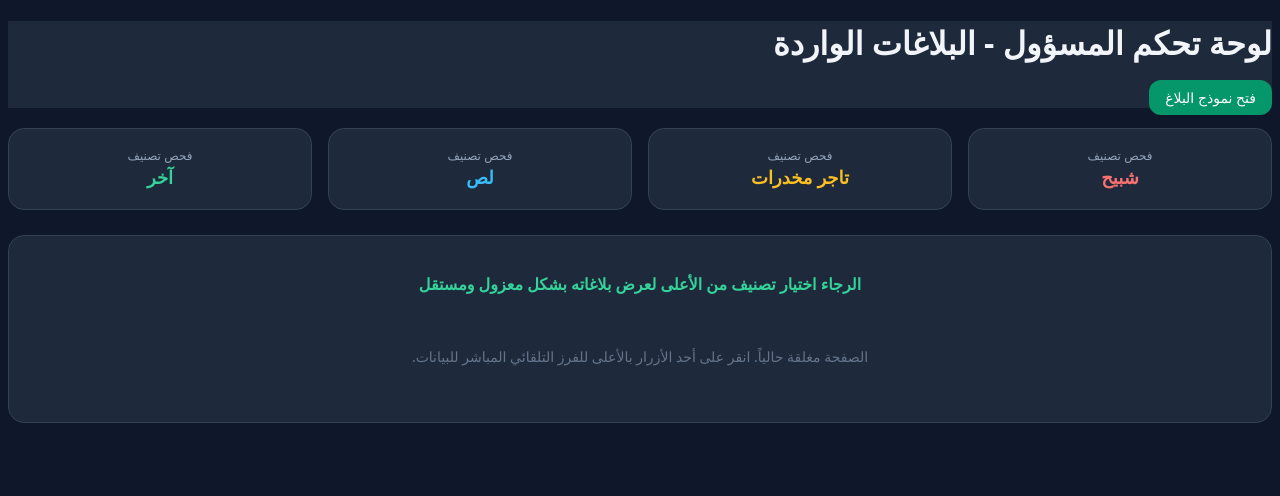
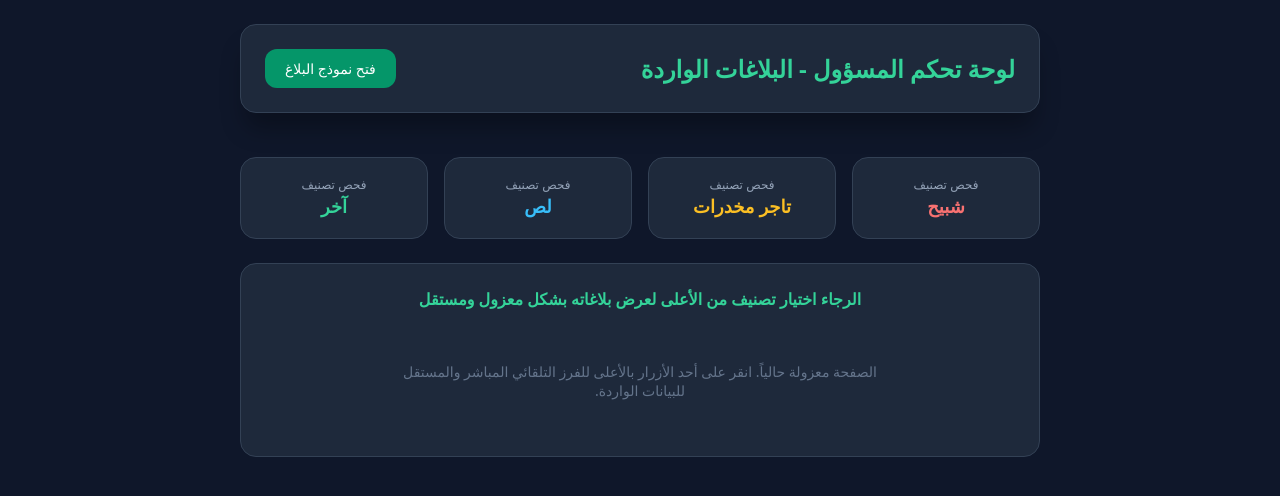
Before and after one commit to betarra/secure-reports-app, a Flask app: page /admin in a window 1280 px wide. Shown: the top 496 px of the page. Run offline with Flask 3, Linux system fonts and the light colour scheme.

Commit message:
Update admin.html

```diff
--- a/templates/admin.html
+++ b/templates/admin.html
@@ -4,60 +4,79 @@
     <meta charset="UTF-8">
     <meta name="viewport" content="width=device-width, initial-scale=1.0">
     <title>لوحة تحكم المسؤول - البلاغات الواردة</title>
-    <script src="https://cloudflare.com" defer></script>
     <style>
-        body { background-color: #0f172a !important; color: #f1f5f9 !important; font-family: system-ui, sans-serif; }
-        .bg-slate-800 { background-color: #1e293b !important; }
-        .border-slate-700 { border-color: #334155 !important; }
-        .tab-btn { transition: all 0.2s ease; }
+        body { background-color: #0f172a !important; color: #f1f5f9 !important; font-family: system-ui, -apple-system, sans-serif; margin: 0; padding: 24px; }
+        .container { max-width: 800px; margin: 0 auto; display: flex; flex-direction: column; gap: 24px; }
+        .header { display: flex; justify-content: space-between; align-items: center; background-color: #1e293b; padding: 24px; border-radius: 16px; border: 1px solid #334155; box-shadow: 0 20px 25px -5px rgb(0 0 0 / 0.3); }
+        .header h1 { margin: 0; font-size: 24px; color: #34d399; }
+        .btn-link { background-color: #059669; padding: 10px 20px; border-radius: 12px; color: white; text-decoration: none; font-size: 14px; font-weight: 500; transition: background 0.2s; }
+        .btn-link:hover { background-color: #047857; }
+        .tabs-grid { display: flex; gap: 16px; flex-wrap: wrap; margin-top: 20px; }
+        .tab-btn { flex: 1; min-width: 140px; padding: 20px; border-radius: 16px; cursor: pointer; background-color: #1e293b; border: 1px solid #334155; text-align: center; color: white; transition: transform 0.1s; }
+        .tab-btn:active { transform: scale(0.98); }
+        .content-box { padding: 24px; border-radius: 16px; background-color: #1e293b; border: 1px solid #334155; }
+        .content-title { font-size: 16px; font-weight: bold; color: #34d399; margin-top: 0; margin-bottom: 20px; text-align: center; }
+        .cards-list { display: flex; flex-direction: column; gap: 16px; max-width: 550px; margin: 0 auto; }
+        .card { background-color: #0f172a; padding: 20px; border-radius: 12px; border: 1px solid #334155; display: flex; flex-direction: column; gap: 12px; box-shadow: 0 4px 6px -1px rgb(0 0 0 / 0.1); }
+        .info-grid { font-size: 14px; color: white; display: grid; grid-template-columns: 1fr 1fr; gap: 10px; }
+        .info-label { color: #94a3b8; font-weight: normal; }
+        .block-section { border-top: 1px solid #334155; padding-top: 10px; font-size: 14px; }
+        .block-title { color: #94a3b8; display: block; margin-bottom: 6px; }
+        .block-text { background-color: #1e293b; padding: 12px; border-radius: 8px; font-size: 13px; color: #cbd5e1; border: 1px solid #334155; line-height: 1.5; }
+        .media-box { background-color: #1e293b; padding: 12px; border-radius: 8px; border: 1px solid #334155; text-align: center; }
+        .download-btn { background-color: #2563eb; color: white; padding: 6px 14px; border-radius: 6px; font-size: 12px; text-decoration: none; display: inline-block; font-weight: 500; border: none; cursor: pointer; }
+        .download-btn:hover { background-color: #1d4ed8; }
+        .action-bar { display: flex; justify-content: flex-end; gap: 10px; border-top: 1px solid #334155; padding-top: 12px; }
+        .delete-btn { background-color: #e11d48; padding: 6px 14px; border-radius: 6px; color: white; font-size: 12px; cursor: pointer; border: none; font-weight: 500; }
+        .delete-btn:hover { background-color: #be123c; }
     </style>
 </head>
-<body class="bg-slate-900 text-slate-100 min-h-screen p-6">
-    <div class="max-w-4xl mx-auto space-y-6">
+<body>
+    <div class="container">
 
-        <!-- رأس الصفحة الرئيسي -->
-        <div class="flex justify-between items-center bg-slate-800 p-6 rounded-2xl border border-slate-700 shadow-2xl">
-            <h1 class="text-2xl font-bold text-emerald-400">لوحة تحكم المسؤول - البلاغات الواردة</h1>
-            <a href="/" target="_blank" style="background-color: #059669; padding: 8px 16px; border-radius: 12px; color: white; text-decoration: none; font-size: 14px; font-weight: 500;">
-                فتح نموذج البلاغ
-            </a>
+        <!-- رأس الصفحة -->
+        <div class="header">
+            <h1>لوحة تحكم المسؤول - البلاغات الواردة</h1>
+            <a href="/" target="_blank" class="btn-link">فتح نموذج البلاغ</a>
         </div>
 
-        <!-- أزرار التصنيفات المنسقة والموحدة برمجياً -->
-        <div style="display: flex; gap: 16px; flex-wrap: wrap; margin-top: 20px;">
-            <button onclick="filterReports('شبيح')" class="tab-btn" style="flex: 1; min-width: 150px; padding: 20px; border-radius: 16px; cursor: pointer; background-color: #1e293b; border: 1px solid #334155; text-align: center;">
+        <!-- أزرار التصنيفات المعزولة الصلبة -->
+        <div class="tabs-grid">
+            <button onclick="filterReports('شبيح')" class="tab-btn">
                 <span style="display: block; color: #94a3b8; font-size: 12px; margin-bottom: 4px;">فحص تصنيف</span>
                 <span style="font-size: 18px; font-weight: bold; color: #f87171;">شبيح</span>
             </button>
-            <button onclick="filterReports('تاجر مخدرات')" class="tab-btn" style="flex: 1; min-width: 150px; padding: 20px; border-radius: 16px; cursor: pointer; background-color: #1e293b; border: 1px solid #334155; text-align: center;">
+            <button onclick="filterReports('تاجر مخدرات')" class="tab-btn">
                 <span style="display: block; color: #94a3b8; font-size: 12px; margin-bottom: 4px;">فحص تصنيف</span>
                 <span style="font-size: 18px; font-weight: bold; color: #fbbf24;">تاجر مخدرات</span>
             </button>
-            <button onclick="filterReports('لص')" class="tab-btn" style="flex: 1; min-width: 150px; padding: 20px; border-radius: 16px; cursor: pointer; background-color: #1e293b; border: 1px solid #334155; text-align: center;">
+            <button onclick="filterReports('لص')" class="tab-btn">
                 <span style="display: block; color: #94a3b8; font-size: 12px; margin-bottom: 4px;">فحص تصنيف</span>
                 <span style="font-size: 18px; font-weight: bold; color: #38bdf8;">لص</span>
             </button>
-            <button onclick="filterReports('آخر')" class="tab-btn" style="flex: 1; min-width: 150px; padding: 20px; border-radius: 16px; cursor: pointer; background-color: #1e293b; border: 1px solid #334155; text-align: center;">
+            <button onclick="filterReports('آخر')" class="tab-btn">
                 <span style="display: block; color: #94a3b8; font-size: 12px; margin-bottom: 4px;">فحص تصنيف</span>
                 <span style="font-size: 18px; font-weight: bold; color: #34d399;">آخر</span>
             </button>
         </div>
 
-        <!-- منطقة عرض التقارير المفرزة عمودياً -->
-        <div style="margin-top: 25px; padding: 24px; border-radius: 16px; background-color: #1e293b; border: 1px solid #334155;">
-            <h2 id="categoryTitle" style="font-size: 16px; font-weight: bold; color: #34d399; margin-bottom: 20px; text-align: center;">الرجاء اختيار تصنيف من الأعلى لعرض بلاغاته بشكل معزول ومستقل</h2>
+        <!-- منطقة التقارير -->
+        <div class="content-box">
+            <h2 id="categoryTitle" class="content-title">الرجاء اختيار تصنيف من الأعلى لعرض بلاغاته بشكل معزول ومستقل</h2>
 
-            <div id="cardsContainer" style="display: flex; flex-direction: column; gap: 16px; max-width: 600px; margin: 0 auto;">
+            <div id="cardsContainer" class="cards-list">
                 <div style="text-align: center; padding: 32px; color: #64748b; font-size: 14px;">
-                    الصفحة مغلقة حالياً. انقر على أحد الأزرار بالأعلى للفرز التلقائي المباشر للبيانات.
+                    الصفحة معزولة حالياً. انقر على أحد الأزرار بالأعلى للفرز التلقائي المباشر والمستقل للبيانات الواردة.
                 </div>
             </div>
         </div>
 
     </div>
 
+    <!-- مصفوفة نقل البيانات المؤمنة برمجياً من السيرفر -->
     <div id="temp-data" data-reports='{{ reports | tojson | safe }}' style="display: none;"></div>
-        <script>
+
+    <script>
         const dataElement = document.getElementById('temp-data');
         const allReports = JSON.parse(dataElement.getAttribute('data-reports') || '[]');
 
@@ -70,57 +89,51 @@
                 return;
             }
 
-            let accentColor = '#34d399';
-            if (category === 'شبيح') accentColor = '#f87171';
-            else if (category === 'تاجر مخدرات') accentColor = '#fbbf24';
-            else if (category === 'لص') accentColor = '#38bdf8';
+            let borderStyle = '1px solid #334155';
+            if (category === 'شبيح') borderStyle = '3px solid #f87171';
+            else if (category === 'تاجر مخدرات') borderStyle = '3px solid #fbbf24';
+            else if (category === 'لص') borderStyle = '3px solid #38bdf8';
+            else if (category === 'آخر') borderStyle = '3px solid #34d399';
 
             reportsToDisplay.forEach(function(report) {
                 const card = document.createElement('div');
-                card.style.backgroundColor = '#0f172a';
-                card.style.padding = '20px';
-                card.style.borderRadius = '12px';
-                card.style.border = '1px solid #334155';
-                card.style.borderTop = '4px solid ' + accentColor;
-                card.style.display = 'flex';
-                card.style.flexDirection = 'column';
-                card.style.gap = '10px';
+                card.className = 'card';
+                card.style.borderTop = borderStyle;
 
                 const reportId = report.id || '';
 
-                // فحص وجود دليل ملف حقيقي مرفوع (صورة) لعرض خيار التحميل
-                let mediaSection = '<div><strong style="color: #94a3b8; font-size: 13px;">🎞️ الأدلة:</strong> <span style="color: #64748b; font-size: 13px;">لم يتم رفع وسائط</span></div>';
-                if (report.media_link) {
-                    mediaSection = '<div style="background-color: #1e293b; padding: 10px; border-radius: 8px; border: 1px solid #334155; text-align: center;">' +
-                                   '<span style="color: #94a3b8; font-size: 13px; display: block; margin-bottom: 6px;">📷 صورة الدليل المرفوعة:</span>' +
-                                   '<img src="' + report.media_link + '" style="max-width:100%; max-height:150px; border-radius:6px; margin:0 auto 6px auto; display:block;">' +
-                                   '<a href="' + report.media_link + '" download="evidence.jpg" style="background-color:#2563eb; color:white; padding:4px 8px; border-radius:6px; font-size:12px; text-decoration:none; display:inline-block;">تحميل الصورة للجهاز</a>' +
+                let mediaSection = '<div><strong class="info-label" style="font-size: 13px;">🎞️ الأدلة المرفقة:</strong> <span style="color: #64748b; font-size: 13px;">لم يتم رفع أي ملفات وسائط</span></div>';
+                if (report.media_link && report.media_link.trim() !== '') {
+                    mediaSection = '<div class="media-box">' +
+                                   '<span class="block-title" style="font-size: 13px; margin-bottom: 6px;">📷 صورة الدليل المرفوعة الحقيقية:</span>' +
+                                   '<img src="' + report.media_link + '" style="max-width: 100%; max-height: 160px; border-radius: 6px; margin: 0 auto 10px auto; display: block; border: 1px solid #334155;">' +
+                                   '<a href="' + report.media_link + '" download="evidence_file.jpg" class="download-btn">تحميل صورة الدليل للجهاز</a>' +
                                    '</div>';
                 }
 
-                // بناء كود البطاقة بطريقة السطور المنفصلة الآمنة لمنع التضارب وعلامات الاقتباس المكسورة
-                let cardHTML = '<div style="font-size: 14px; color: white; display: grid; grid-template-columns: 1fr 1fr; gap: 8px;">';
-                cardHTML += '<div><strong style="color: #94a3b8;">الاسم:</strong> ' + (report.suspect_name || 'بدون اسم') + '</div>';
-                cardHTML += '<div><strong style="color: #94a3b8;">المحافظة:</strong> ' + (report.province || 'غير محددة') + '</div>';
-                cardHTML += '<div style="grid-column: span 2;"><strong style="color: #94a3b8;">الحسابات:</strong> ' + (report.social_link || 'غير متوفرة') + '</div>';
-                cardHTML += '<div style="grid-column: span 2;"><strong style="color: #94a3b8;">رقم الجوال:</strong> ' + (report.phone || 'غير متوفر') + '</div>';
+                // صياغة مجزأة آمنة تمنع كسر السطور وسقوط علامات الاقتباس نهائياً في محرر VS Code
+                let cardHTML = '<div class="info-grid">';
+                cardHTML += '<div><span class="info-label">الاسم:</span> ' + (report.suspect_name || 'بدون اسم') + '</div>';
+                cardHTML += '<div><span class="info-label">المحافظة:</span> ' + (report.province || 'غير محددة') + '</div>';
+                cardHTML += '<div style="grid-column: span 2;"><span class="info-label">حسابات التواصل له:</span> ' + (report.social_link || 'غير متوفرة') + '</div>';
+                cardHTML += '<div style="grid-column: span 2;"><span class="info-label">رقم الجوال:</span> <span dir="ltr">' + (report.phone || 'غير متوفر') + '</span></div>';
                 cardHTML += '</div>';
 
-                cardHTML += '<div style="border-top: 1px solid #334155; padding-top: 8px; font-size: 14px;">';
-                cardHTML += '<strong style="color: #94a3b8; display: block; margin-bottom: 4px;">أين كان يعمل ومع من:</strong>';
-                cardHTML += '<div style="background-color: #1e293b; padding: 10px; border-radius: 8px; font-size: 12px; color: #cbd5e1; border: 1px solid #334155;">' + (report.work_details || 'لا توجد تفاصيل') + '</div>';
+                cardHTML += '<div class="block-section">';
+                cardHTML += '<span class="block-title">أين كان يعمل ومع من:</span>';
+                cardHTML += '<div class="block-text">' + (report.work_details || 'لا توجد تفاصيل لجهة العمل المذكورة') + '</div>';
                 cardHTML += '</div>';
 
                 cardHTML += mediaSection;
 
-                cardHTML += '<div style="font-size: 14px; border-top: 1px solid #334155; padding-top: 8px;">';
-                cardHTML += '<strong style="color: #94a3b8; display: block; margin-bottom: 4px;">تفاصيل إضافية:</strong>';
-                cardHTML += '<div style="background-color: #1e293b; padding: 10px; border-radius: 8px; font-size: 12px; color: #cbd5e1; border: 1px solid #334155;">' + (report.details || 'لا توجد تفاصيل') + '</div>';
+                cardHTML += '<div class="block-section">';
+                cardHTML += '<span class="block-title">تفاصيل إضافية حول البلاغ الوارد:</span>';
+                cardHTML += '<div class="block-text">' + (report.details || 'لا توجد تفاصيل إضافية مضافة.') + '</div>';
                 cardHTML += '</div>';
 
-                cardHTML += '<div style="display: flex; justify-content: flex-end; gap: 10px; border-top: 1px solid #334155; padding-top: 10px; margin-top: 5px;">';
-                cardHTML += '<form action="/delete-report/' + reportId + '" method="POST" style="margin: 0;" onsubmit="return confirm(\'هل أنت متأكد من حذف هذا التقرير؟\');">';
-                cardHTML += '<button type="submit" style="background-color: #e11d48; padding: 6px 12px; border-radius: 8px; color: white; font-size: 12px; cursor: pointer; border: none; font-weight: 500;">حذف التقرير</button>';
+                cardHTML += '<div class="action-bar">';
+                cardHTML += '<form action="/delete-report/' + reportId + '" method="POST" style="margin: 0;" onsubmit="return confirm(\'هل أنت متأكد من حذف هذا التقرير نهائياً؟\');">';
+                cardHTML += '<button type="submit" class="delete-btn">حذف التقرير</button>';
                 cardHTML += '</form>';
                 cardHTML += '</div>';
 
```
